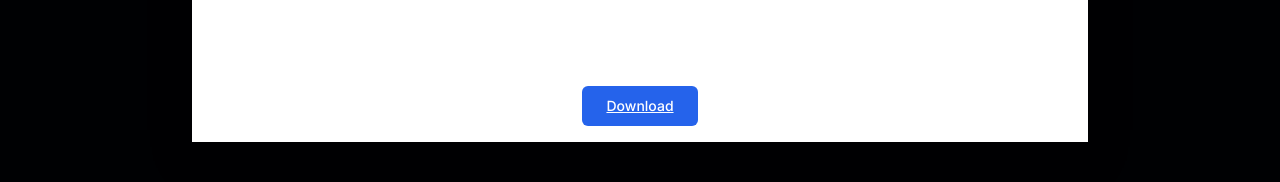
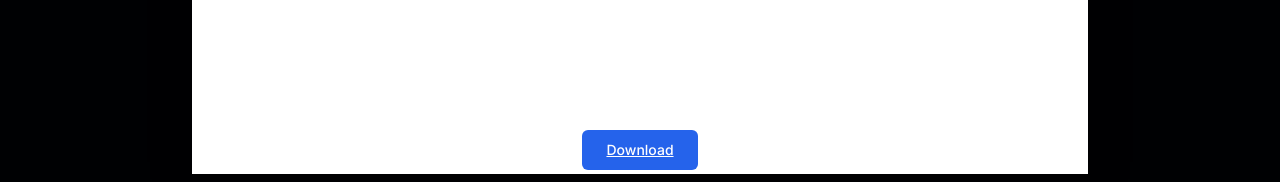
Before and after one commit to Danie1Le/Danie1Le.github.io, a Next.js app: page / in a window 1280 px wide. Both pictures are taken after a click on the button "Resume". Shown: the part 618-800 px from the top of the page. Built offline with nearby package versions, Linux system fonts and the light colour scheme.

Commit message:
resume full view

```diff
--- a/components/resumeModal.tsx
+++ b/components/resumeModal.tsx
@@ -48,8 +48,8 @@ export default function ResumeModal({ isOpen, onClose }: ResumeModalProps) {
         onClick={onClose}
       />
 
-      {/* Clean Resume Modal - Just PDF */}
-      <div className="relative w-[90vw] h-[90vh] max-w-4xl bg-white shadow-2xl flex flex-col">
+       {/* Clean Resume Modal - Just PDF */}
+       <div className="relative w-[90vw] h-[98vh] max-w-4xl bg-white shadow-2xl flex flex-col">
         {/* Close Button - Top Right */}
         <Button
           variant="ghost"
@@ -63,14 +63,14 @@ export default function ResumeModal({ isOpen, onClose }: ResumeModalProps) {
          {/* PDF Viewer - Zoomed out resume */}
          <div className="flex-1">
            <iframe
-             src="/Daniel_Le_resume.pdf#toolbar=0&navpanes=0&scrollbar=0&zoom=70"
+             src="/Daniel_Le_resume.pdf#toolbar=0&navpanes=0&scrollbar=0&zoom=82"
              className="w-full h-full border-0"
              title="Daniel Le Resume"
            />
          </div>
 
          {/* Download Button - At bottom of PDF */}
-         <div className="p-4 text-center">
+         <div className="py-1 px-2 text-center">
            <Button
              onClick={handleDownload}
              className="bg-blue-600 hover:bg-blue-700 text-white px-6 py-2 underline"
```
